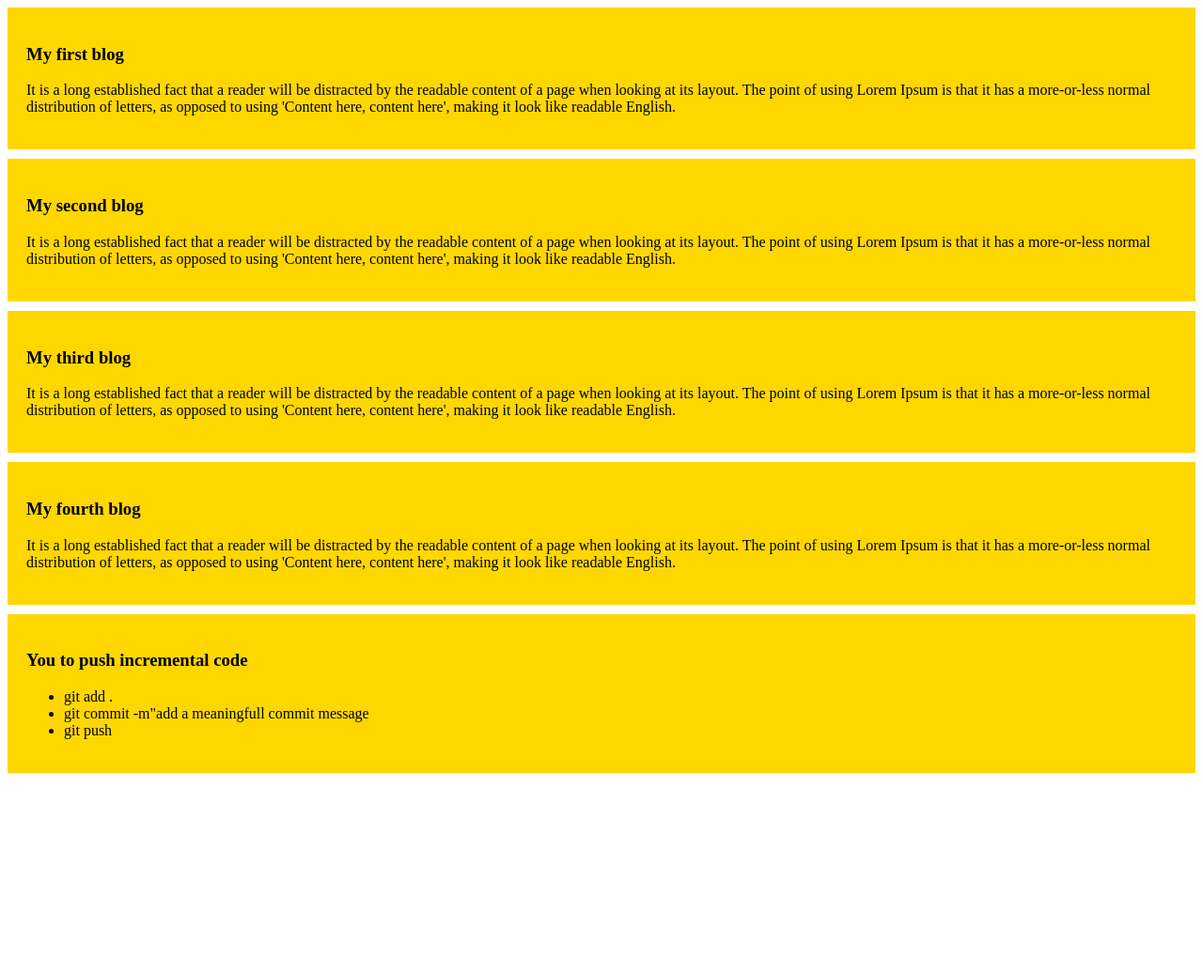
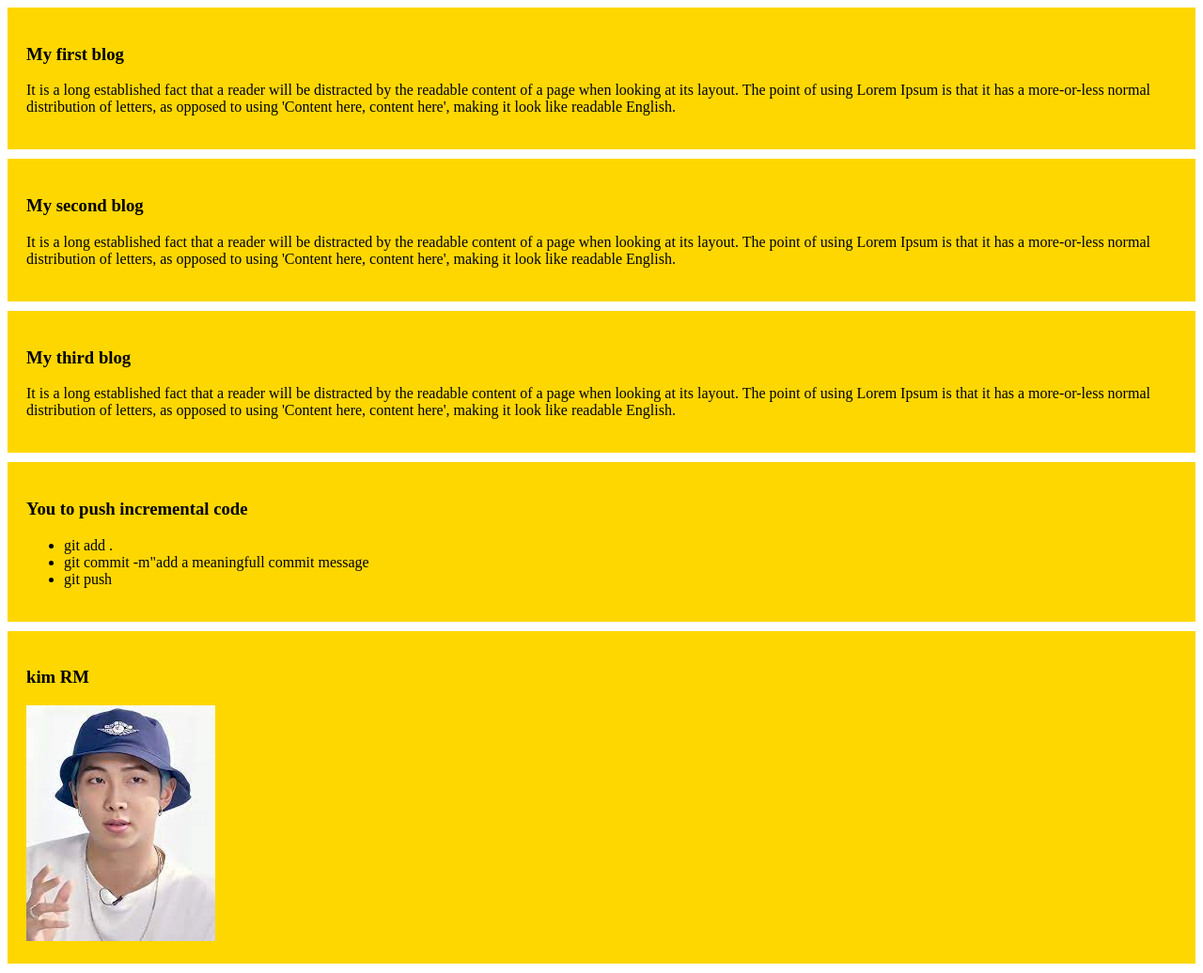
Before and after one commit to pujadasprema23/my-simple-website, a plain HTML site: page index.html in a window 1280 px wide. Shown: the whole page at 94% size. Before the commit the page ends 833 px from the top, so only its background shows below. Drawn offline with Linux system fonts and the light colour scheme.

Commit message:
added to the kim RM

```diff
--- a/index.html
+++ b/index.html
@@ -19,10 +19,7 @@
         <h3>My third blog</h3>
         <p>It is a long established fact that a reader will be distracted by the readable content of a page when looking at its layout. The point of using Lorem Ipsum is that it has a more-or-less normal distribution of letters, as opposed to using 'Content here, content here', making it look like readable English.</p>
     </div>
-    <div>
-        <h3>My fourth blog</h3>
-        <p>It is a long established fact that a reader will be distracted by the readable content of a page when looking at its layout. The point of using Lorem Ipsum is that it has a more-or-less normal distribution of letters, as opposed to using 'Content here, content here', making it look like readable English.</p>
-    </div>
+
     <div>
         <h3>You to push incremental code</h3>
         <ul>
@@ -31,6 +28,10 @@
             <li>git push</li>
         </ul>
     </div>
+    <div>
+        <h3>kim RM</h3>
+        <img src="download (2).jpg" alt="">
+    </div>
 
 </body>
 </html>
```
Also changed, not shown: download (2).jpg (added).
